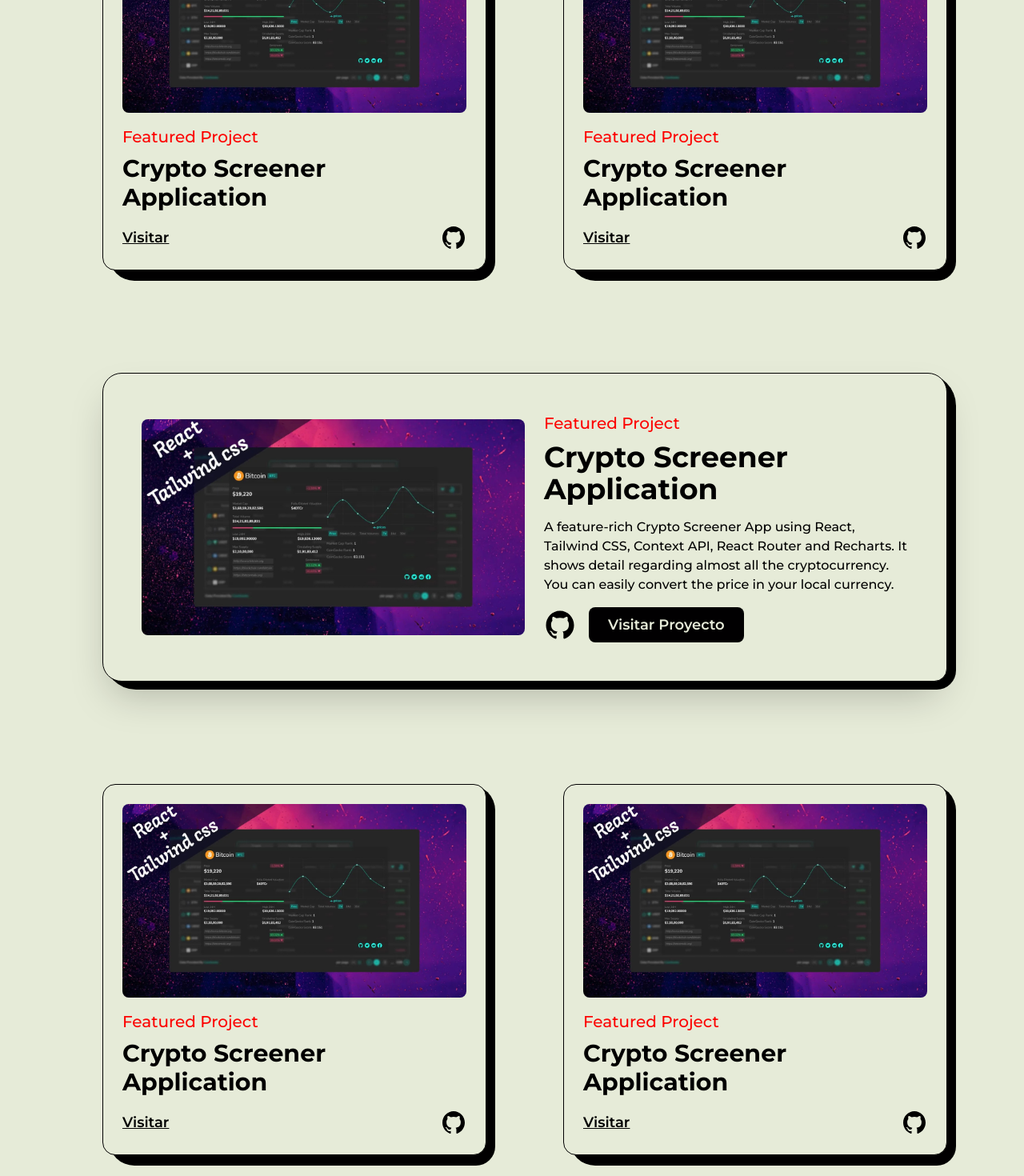
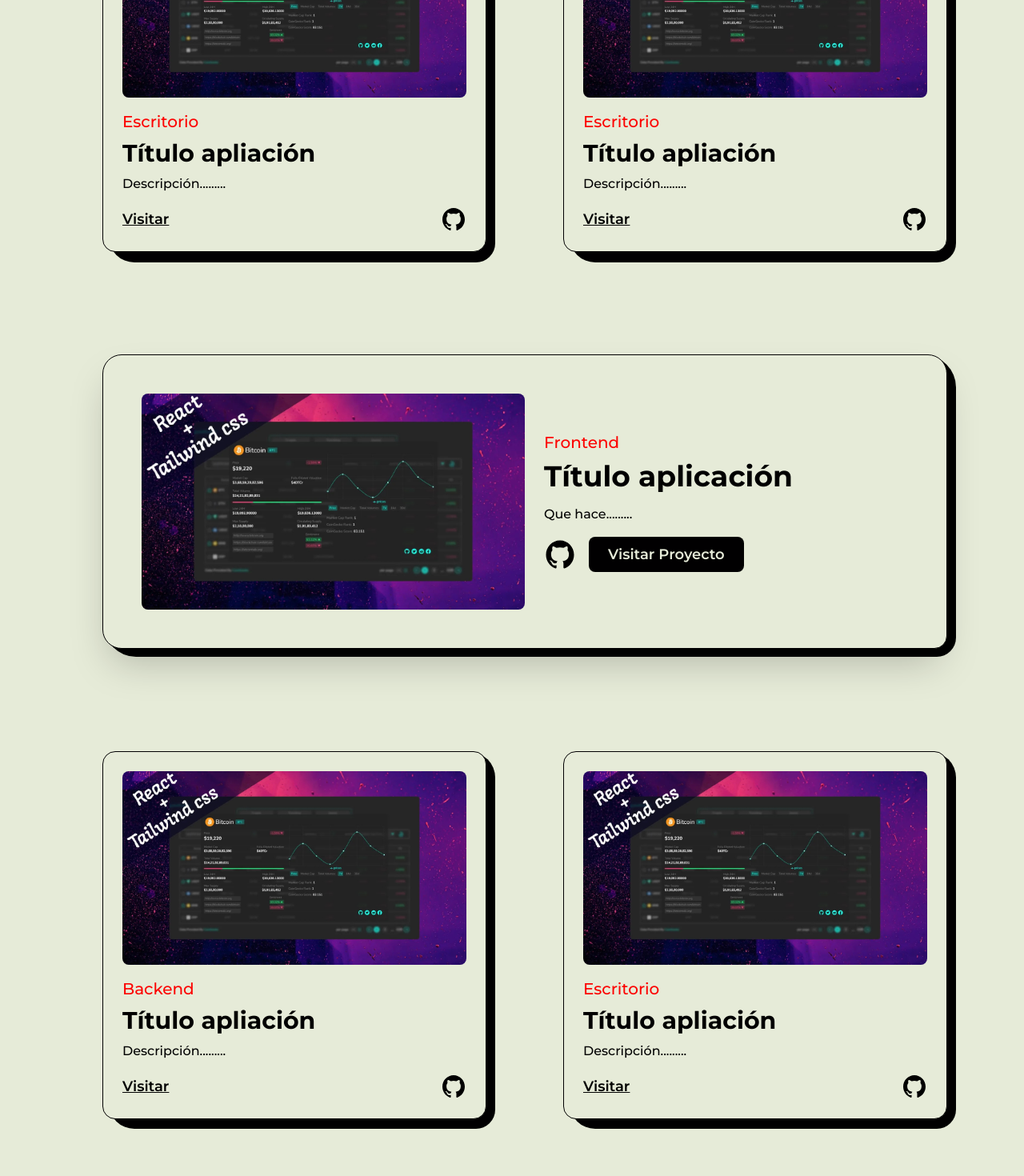
Before and after one commit to Jofregf/portfolio, a Next.js app: page /projects in a window 1280 px wide. Shown: the part 1120-2590 px from the top of the page at 80% size. Built offline with nearby package versions, Linux system fonts and the light colour scheme.

Commit message:
cambio colores

```diff
--- a/src/pages/projects.js
+++ b/src/pages/projects.js
@@ -44,7 +44,7 @@ const FeaturedProject = ({type, title, summary, img, link, github}) => {
     )
 }
 
-const Project = ({title, type, img, link, github}) => {
+const Project = ({title, type, img, link, github, summary}) => {
     return (
         <article className="w-full flex flex-col items-center justify-center rounded-2xl border border-solid border-dark dark:border-light bg-light dark:bg-dark p-6 relative xs:p-4">
             <div className="absolute top-0 -right-3 -z-10 w-[101%] h-[103%] rounded-[2rem] bg-dark dark:bg-light rounded-br-3xl md:-right-2 md:w-[101%] xs:h-[102%] xs:rounded-[1.5rem]"/>
@@ -73,6 +73,7 @@ const Project = ({title, type, img, link, github}) => {
                     className="hover:underline underline-offset-2"
                 >
                     <h2 className="my-2 w-full text-left text-3xl font-bold lg:text-2xl ">{title}</h2>
+                    <p className="my-2 font-medium text-dark dark:text-light sm:text-sm">{summary}</p>
                 </Link>
                 <div className="w-full mt-2 flex items-center justify-between">
                     <Link
@@ -109,79 +110,72 @@ const projects = () => {
                     <div className="grid grid-cols-12 gap-24 gap-y-32 xl:gap-x-16 lg:gap-x-8 md:gap-y-24 sm:gap-x-0">
                         <div className="col-span-12">
                             <FeaturedProject
-                                title="Crypto Screener Application"
+                                title="Título aplicación"
                                 img={crypto}
-                                summary="A feature-rich Crypto Screener App using React, Tailwind CSS, Context API, React Router and Recharts.
-                                It shows detail regarding almost all the cryptocurrency. You can easily convert the price in your local currency."
+                                summary="Que hace........."
                                 link="/"
                                 github="/"
-                                type="Featured Project"
+                                type="Full Stack"
                             />
                         </div>
                         <div className="col-span-6 sm:col-span-12">
                             <Project
-                                title="Crypto Screener Application"
+                                title="Título apliación"
                                 img={crypto}
-                                summary="A feature-rich Crypto Screener App using React, Tailwind CSS, Context API, React Router and Recharts.
-                                It shows detail regarding almost all the cryptocurrency. You can easily convert the price in your local currency."
+                                summary="Descripción........."
                                 link="/"
                                 github="/"
-                                type="Featured Project"
+                                type="Escritorio"
                             />
                         </div>
                         <div className="col-span-6 sm:col-span-12">
-                            <Project
-                                title="Crypto Screener Application"
+                        <Project
+                                title="Título apliación"
                                 img={crypto}
-                                summary="A feature-rich Crypto Screener App using React, Tailwind CSS, Context API, React Router and Recharts.
-                                It shows detail regarding almost all the cryptocurrency. You can easily convert the price in your local currency."
+                                summary="Descripción........."
                                 link="/"
                                 github="/"
-                                type="Featured Project"
+                                type="Escritorio"
                             />
                         </div>
                         <div className="col-span-12">
                             <FeaturedProject
-                                title="Crypto Screener Application"
+                                title="Título aplicación"
                                 img={crypto}
-                                summary="A feature-rich Crypto Screener App using React, Tailwind CSS, Context API, React Router and Recharts.
-                                It shows detail regarding almost all the cryptocurrency. You can easily convert the price in your local currency."
+                                summary="Que hace........."
                                 link="/"
                                 github="/"
-                                type="Featured Project"
+                                type="Frontend"
                             />
                         </div>
                         <div className="col-span-6 sm:col-span-12">
-                            <Project
-                                title="Crypto Screener Application"
+                        <Project
+                                title="Título apliación"
                                 img={crypto}
-                                summary="A feature-rich Crypto Screener App using React, Tailwind CSS, Context API, React Router and Recharts.
-                                It shows detail regarding almost all the cryptocurrency. You can easily convert the price in your local currency."
+                                summary="Descripción........."
                                 link="/"
                                 github="/"
-                                type="Featured Project"
+                                type="Backend"
                             />
                         </div>
                         <div className="col-span-6 sm:col-span-12">
-                            <Project
-                                title="Crypto Screener Application"
+                        <Project
+                                title="Título apliación"
                                 img={crypto}
-                                summary="A feature-rich Crypto Screener App using React, Tailwind CSS, Context API, React Router and Recharts.
-                                It shows detail regarding almost all the cryptocurrency. You can easily convert the price in your local currency."
+                                summary="Descripción........."
                                 link="/"
                                 github="/"
-                                type="Featured Project"
+                                type="Escritorio"
                             />
                         </div>
                         <div className="col-span-6 sm:col-span-12">
-                            <Project
-                                title="Crypto Screener Application"
+                        <Project
+                                title="Título apliación"
                                 img={crypto}
-                                summary="A feature-rich Crypto Screener App using React, Tailwind CSS, Context API, React Router and Recharts.
-                                It shows detail regarding almost all the cryptocurrency. You can easily convert the price in your local currency."
+                                summary="Descripción........."
                                 link="/"
                                 github="/"
-                                type="Featured Project"
+                                type="Backend"
                             />
                         </div>
                     </div>
```
